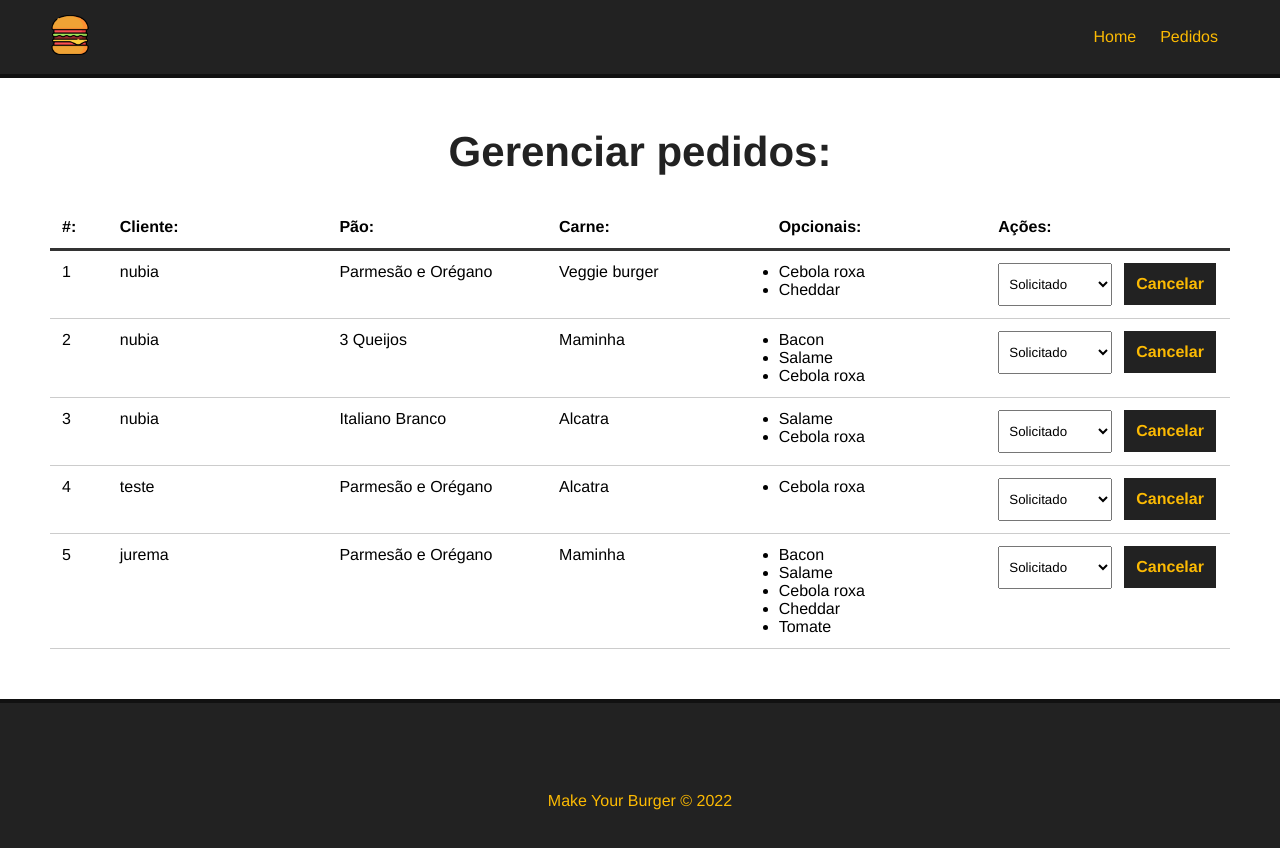
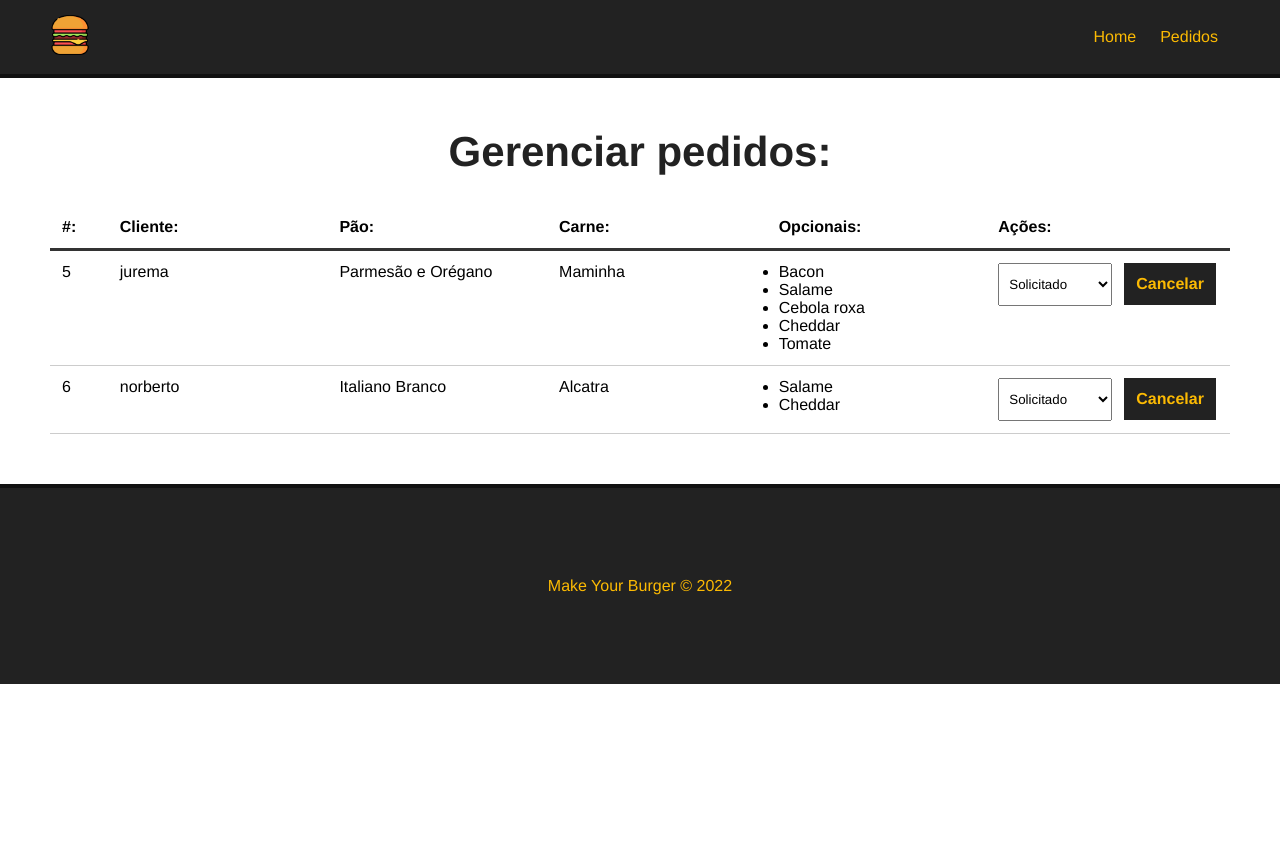
Before and after one commit to NubiaPontel/make-your-burger, a Vue app: page /pedidos in a window 1280 px wide. Shown: the top 848 px of the page. After the commit the page ends 800 px from the top, so only its background shows below. Built offline with nearby package versions, Linux system fonts and the light colour scheme; data requests are answered from the project's data file.

Commit message:
removendo pedidos

```diff
--- a/db/db.json
+++ b/db/db.json
@@ -79,50 +79,6 @@
   ],
   "burgers": [
     {
-      "nome": "nubia",
-      "carne": "Veggie burger",
-      "pao": "Parmesão e Orégano",
-      "opcionais": [
-        "Cebola roxa",
-        "Cheddar"
-      ],
-      "status": "Solicitado",
-      "id": 1
-    },
-    {
-      "nome": "nubia",
-      "carne": "Maminha",
-      "pao": "3 Queijos",
-      "opcionais": [
-        "Bacon",
-        "Salame",
-        "Cebola roxa"
-      ],
-      "status": "Solicitado",
-      "id": 2
-    },
-    {
-      "nome": "nubia",
-      "carne": "Alcatra",
-      "pao": "Italiano Branco",
-      "opcionais": [
-        "Salame",
-        "Cebola roxa"
-      ],
-      "status": "Solicitado",
-      "id": 3
-    },
-    {
-      "nome": "teste",
-      "carne": "Alcatra",
-      "pao": "Parmesão e Orégano",
-      "opcionais": [
-        "Cebola roxa"
-      ],
-      "status": "Solicitado",
-      "id": 4
-    },
-    {
       "nome": "jurema",
       "carne": "Maminha",
       "pao": "Parmesão e Orégano",
@@ -135,6 +91,17 @@
       ],
       "status": "Solicitado",
       "id": 5
+    },
+    {
+      "nome": "norberto",
+      "carne": "Alcatra",
+      "pao": "Italiano Branco",
+      "opcionais": [
+        "Salame",
+        "Cheddar"
+      ],
+      "status": "Solicitado",
+      "id": 6
     }
   ]
 }
--- a/src/components/Dashboard.vue
+++ b/src/components/Dashboard.vue
@@ -30,7 +30,7 @@
                       <option v-for="s in status" :key="s.id" value="s.tipo" :selected="burger.status == s.tipo">
                         {{ s.tipo }}</option>
                   </select>
-                  <button class="delete-btn">Cancelar</button>
+                  <button class="delete-btn" @click="deleteBurger(burger.id)">Cancelar</button>
               </div>
           </div>
       </div>
@@ -67,6 +67,16 @@
 
        this.status = data;
 
+     },
+
+     async deleteBurger(id){
+      const req = await fetch(`http://localhost:3000/burgers/${id}`, {
+        method: "DELETE"
+      });
+
+      const res = await req.json();
+
+      this.getPedidos()
      }
    },
    mounted() {
```
